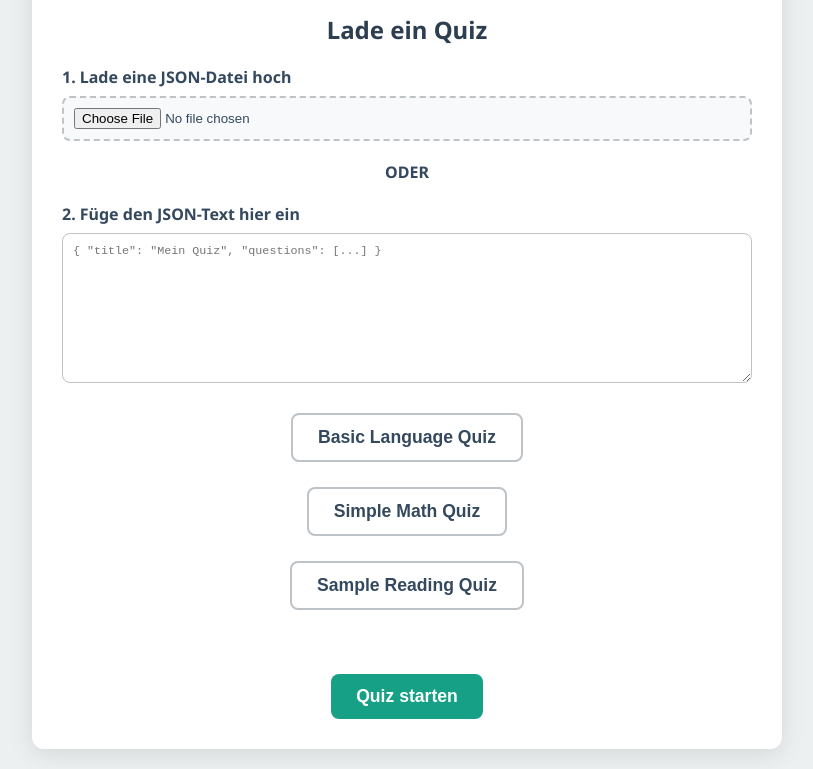
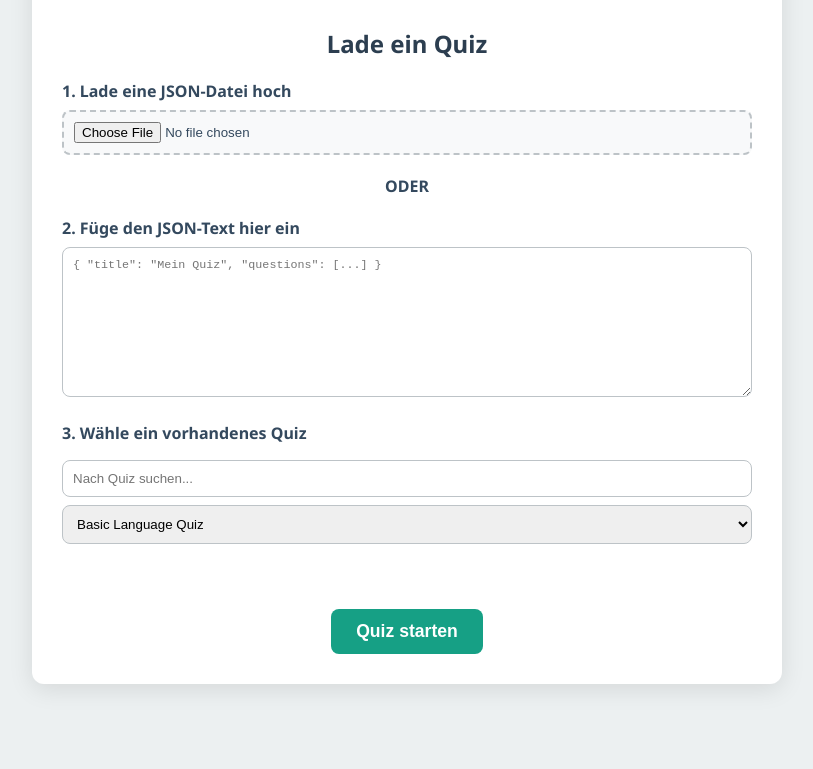
Before and after one commit to mcdorians/Toilet-Learn, a website: page index.html in a window 1280 px wide. Shown: the part 122-891 px from the top of the page, without its empty margins (233-1046 px from the left). After the commit the page ends 840 px from the top, so only its background shows below. Drawn offline with Linux system fonts and the light colour scheme.

Commit message:
Refactor quiz loader UI with search and selection

```diff
--- a/index.html
+++ b/index.html
@@ -60,6 +60,12 @@
             padding: 10px; border: 1px solid var(--border-color);
             border-radius: 8px; font-family: monospace; font-size: 0.9em;
             min-height: 150px; resize: vertical;
+        }
+        #quiz-search-input,
+        #quiz-select {
+            width: 100%; box-sizing: border-box;
+            padding: 10px; border: 1px solid var(--border-color);
+            border-radius: 8px; margin-top: 8px;
         }
         .separator { text-align: center; font-weight: bold; margin: 20px 0; }
         #loader-error {
@@ -145,7 +151,11 @@
                     <label for="json-text-input">2. Füge den JSON-Text hier ein</label>
                     <textarea id="json-text-input" placeholder='{ "title": "Mein Quiz", "questions": [...] }'></textarea>
                 </div>
-                <div id="sample-quiz-list" class="loader-option"></div>
+                <div id="quiz-select-container" class="loader-option">
+                    <label for="quiz-select">3. Wähle ein vorhandenes Quiz</label>
+                    <input type="text" id="quiz-search-input" placeholder="Nach Quiz suchen...">
+                    <select id="quiz-select"></select>
+                </div>
                 <p id="loader-error"></p>
                 <button id="load-quiz-btn" class="btn">Quiz starten</button>
             </div>
--- a/js/app.js
+++ b/js/app.js
@@ -5,6 +5,7 @@
         score: 0,
         elements: {},
         readingTextsMap: new Map(),
+        allQuizzes: [],
 
         init() {
             this.cacheDOMElements();
@@ -19,7 +20,7 @@
         },
 
             cacheDOMElements() {
-                const ids = ['loader-screen', 'json-file-input', 'json-text-input', 'loader-error', 'load-quiz-btn', 'welcome-screen', 'welcome-title', 'welcome-description', 'start-btn', 'quiz-screen', 'question-category', 'question-text', 'reading-text-container', 'options-container', 'feedback-text', 'next-btn', 'progress-bar', 'progress-text', 'results-screen', 'score-text', 'score-remark', 'restart-btn', 'load-new-quiz-btn', 'main-header-title', 'hint-overlay', 'close-hint-btn', 'hint-text-content', 'sample-quiz-list'];
+                const ids = ['loader-screen', 'json-file-input', 'json-text-input', 'loader-error', 'load-quiz-btn', 'welcome-screen', 'welcome-title', 'welcome-description', 'start-btn', 'quiz-screen', 'question-category', 'question-text', 'reading-text-container', 'options-container', 'feedback-text', 'next-btn', 'progress-bar', 'progress-text', 'results-screen', 'score-text', 'score-remark', 'restart-btn', 'load-new-quiz-btn', 'main-header-title', 'hint-overlay', 'close-hint-btn', 'hint-text-content', 'quiz-select', 'quiz-search-input'];
                 ids.forEach(id => {
                     this.elements[id.replace(/-(\w)/g, (m, l) => l.toUpperCase())] = document.getElementById(id);
                 });
@@ -35,15 +36,13 @@
                 this.elements.hintOverlay.addEventListener('click', e => {
                     if (e.target === this.elements.hintOverlay) this.hideHint();
                 });
-                this.elements.sampleQuizList.addEventListener('click', e => {
-                    const file = e.target.getAttribute('data-file');
-                    if (file) this.loadQuizFromFile(file);
-                });
+                this.elements.quizSearchInput.addEventListener('input', () => this.filterQuizOptions());
             },
 
             handleLoadRequest() {
                 const file = this.elements.jsonFileInput.files[0];
                 const text = this.elements.jsonTextInput.value;
+                const selectedFile = this.elements.quizSelect.value;
                 this.elements.loaderError.textContent = '';
 
                 if (file) {
@@ -53,8 +52,10 @@
                     reader.readAsText(file);
                 } else if (text.trim()) {
                     this.processQuizJSON(text);
+                } else if (selectedFile) {
+                    this.loadQuizFromFile(selectedFile);
                 } else {
-                    this.showLoaderError('Bitte eine Datei auswählen oder JSON-Text einfügen.');
+                    this.showLoaderError('Bitte eine Datei auswählen, JSON-Text einfügen oder ein Quiz auswählen.');
                 }
             },
 
@@ -70,18 +71,31 @@
             async loadDefaultQuizList() {
                 try {
                     const files = await fetch('quiz/index.json').then(r => r.json());
-                    this.elements.sampleQuizList.innerHTML = '';
+                    this.allQuizzes = [];
                     for (const f of files) {
                         const data = await fetch('quiz/' + f).then(r => r.json());
-                        const btn = document.createElement('button');
-                        btn.textContent = data.title;
-                        btn.className = 'btn secondary';
-                        btn.setAttribute('data-file', f);
-                        this.elements.sampleQuizList.appendChild(btn);
+                        this.allQuizzes.push({ file: f, title: data.title });
                     }
+                    this.populateQuizSelect(this.allQuizzes);
                 } catch (e) {
                     console.error(e);
                 }
+            },
+
+            populateQuizSelect(quizzes) {
+                this.elements.quizSelect.innerHTML = '';
+                quizzes.forEach(q => {
+                    const opt = document.createElement('option');
+                    opt.value = q.file;
+                    opt.textContent = q.title;
+                    this.elements.quizSelect.appendChild(opt);
+                });
+            },
+
+            filterQuizOptions() {
+                const term = this.elements.quizSearchInput.value.toLowerCase();
+                const filtered = this.allQuizzes.filter(q => q.title.toLowerCase().includes(term));
+                this.populateQuizSelect(filtered);
             },
 
             processQuizJSON(json) {
```
